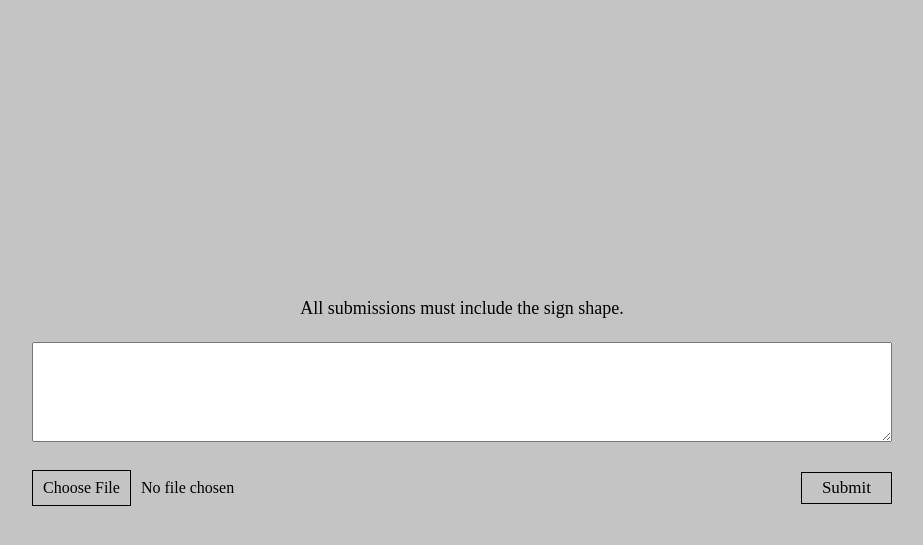
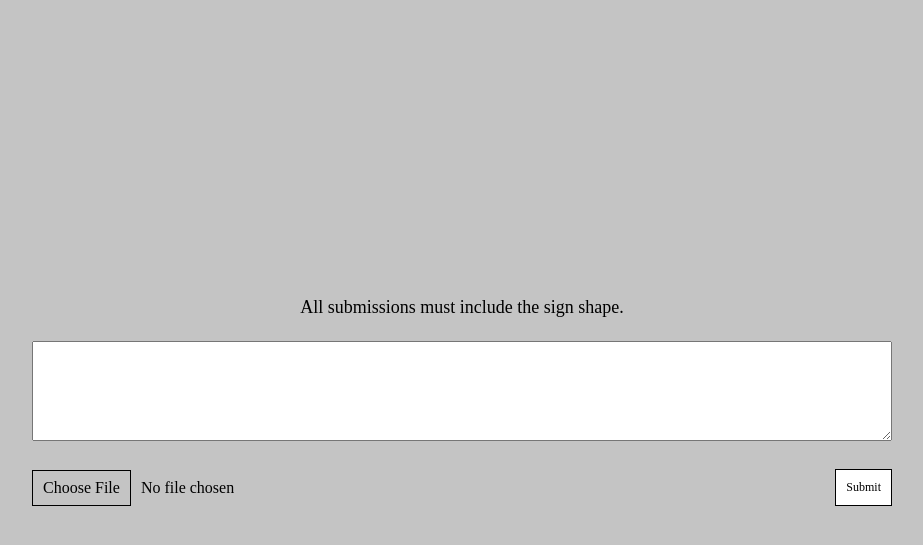
Before and after one commit to Orlando-Bloom/sign-shape, a Flask app: page /new in a window 1280 px wide. Shown: the top 545 px of the page, without its empty margins (178-1101 px from the left). Run offline with Flask 3, Linux system fonts and the light colour scheme; parts of the project's set-up code (start-up, migrations or seed data) failed here and were passed over.

Commit message:
Update style.css

```diff
--- a/static/style.css
+++ b/static/style.css
@@ -119,3 +119,24 @@ img, video {
   background-color: #C4C4C4;
   border: none; /* Removed any unintended border */
 }
+
+/* Ensure Submit button has black text on all devices */
+button[type="submit"] {
+  appearance: none;
+  -webkit-appearance: none;
+  -moz-appearance: none;
+  border: 1px solid #000;
+  padding: 10px;
+  font-family: "Times New Roman", Times, serif;
+  font-size: 12px;
+  background-color: #ffffff;
+  color: black; /* Ensures black text */
+  cursor: pointer;
+}
+
+/* Ensure styling is consistent on mobile */
+@media (max-width: 600px) {
+  button[type="submit"] {
+      color: black !important; /* Force black text on mobile */
+  }
+}
```
